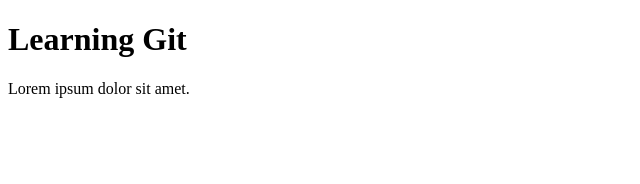
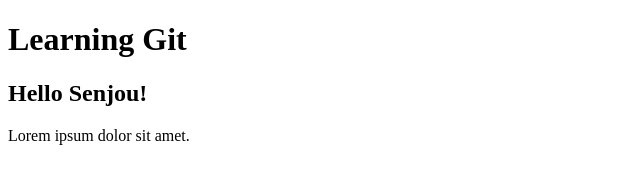
Before and after one commit to rezedso/test-git, a plain HTML site: page index.html in a window 1280 px wide. Shown: the whole page, without its empty margins (0-640 px from the left). Drawn offline with Linux system fonts and the light colour scheme.

Commit message:
added senjou

```diff
--- a/index.html
+++ b/index.html
@@ -7,6 +7,7 @@
   </head>
   <body>
     <h1>Learning Git</h1>
+    <h2>Hello Senjou!</h2>
     <p>Lorem ipsum dolor sit amet.</p>
   </body>
 </html>
```
